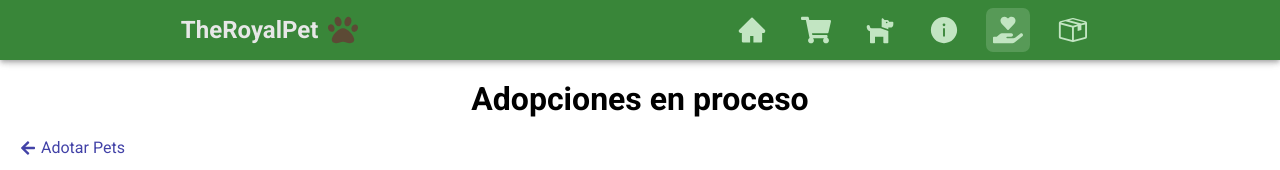
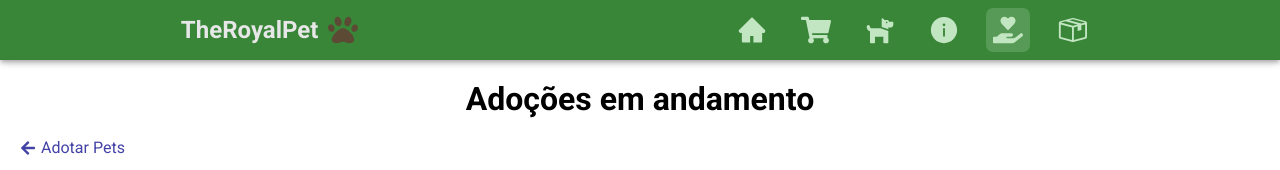
Before and after one commit to CarlosEduardoBotero/toti-petshop-final-project, a React (Create React App) app: page /confirmacao in a window 1280 px wide. Shown: the top 170 px of the page. Built offline with nearby package versions, Linux system fonts and the light colour scheme; data requests are answered from the project's data file.

Commit message:
Added portuguese

```diff
--- a/src/pages/PetConfimation/PetConfirmation.jsx
+++ b/src/pages/PetConfimation/PetConfirmation.jsx
@@ -35,7 +35,7 @@ const PetConfirmation = () => {
 
   return (
     <div className="pet-confirmation-container">
-      <h1 className="pet-confirmation-title">Adopciones en proceso</h1>
+      <h1 className="pet-confirmation-title">Adoções em andamento</h1>
       <Link to="/adote-me" className="pet-confirmation-link">
         <FaArrowLeft />
         Adotar Pets
```
